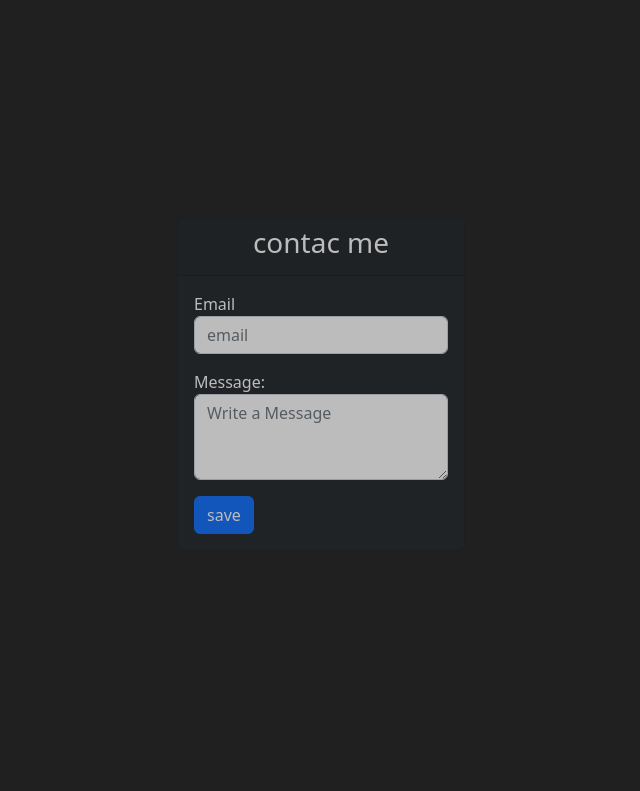
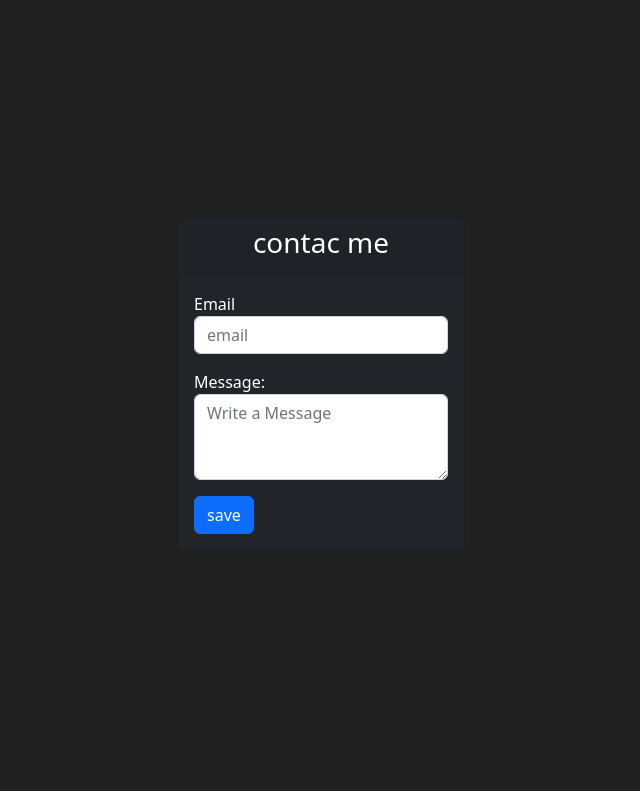
Before and after one commit to Matias-S1lva/portafolio, a Node server app: page /contact in a window 1280 px wide, with the pointer over the restyled element. Shown: the part 56-847 px from the top of the page, without its empty margins (319-959 px from the left). Run offline with Node 20, Linux system fonts and the light colour scheme.

Commit message:
detalles en los estilos de las card

```diff
--- a/src/public/css/styles.css
+++ b/src/public/css/styles.css
@@ -6,6 +6,6 @@ body{
     margin-bottom: 2rem;
     width: 18rem;
 }
-.card:hover{
+.card-dark:hover{
     opacity: .7;
 }
```
